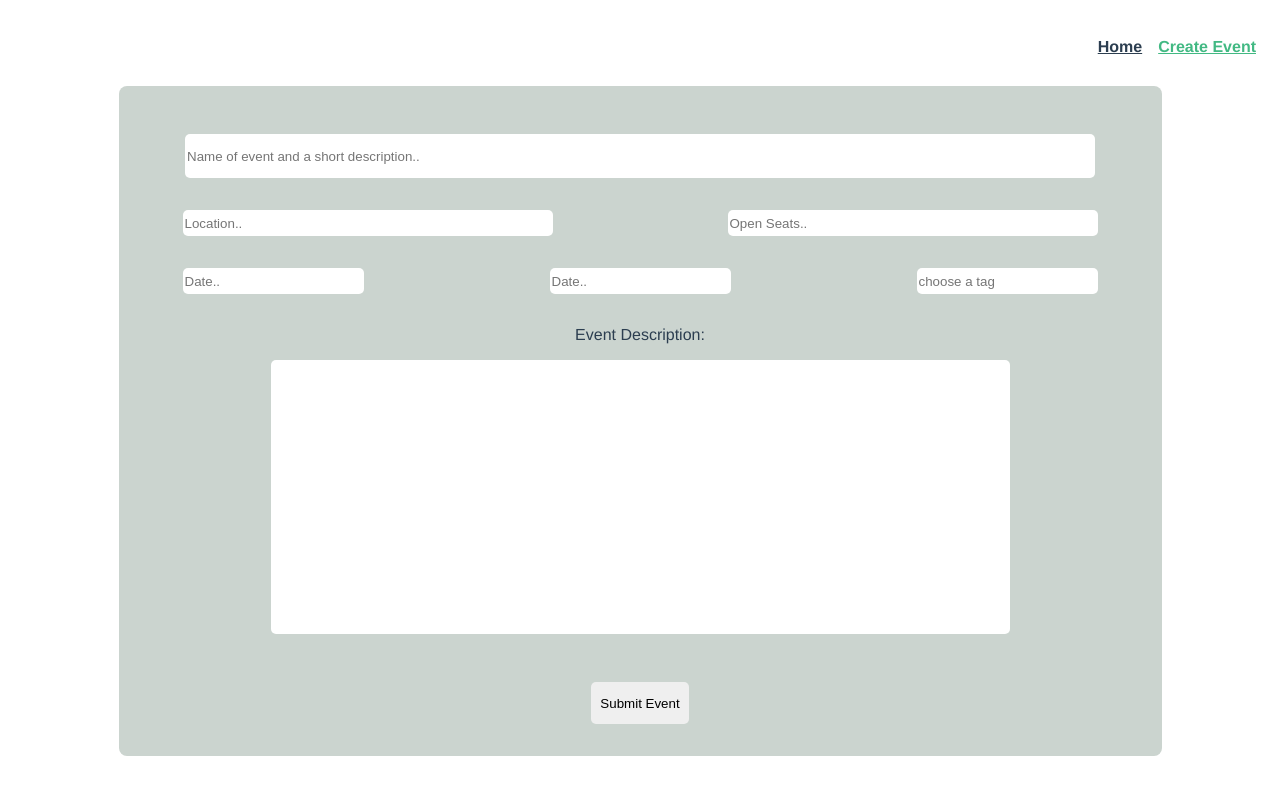
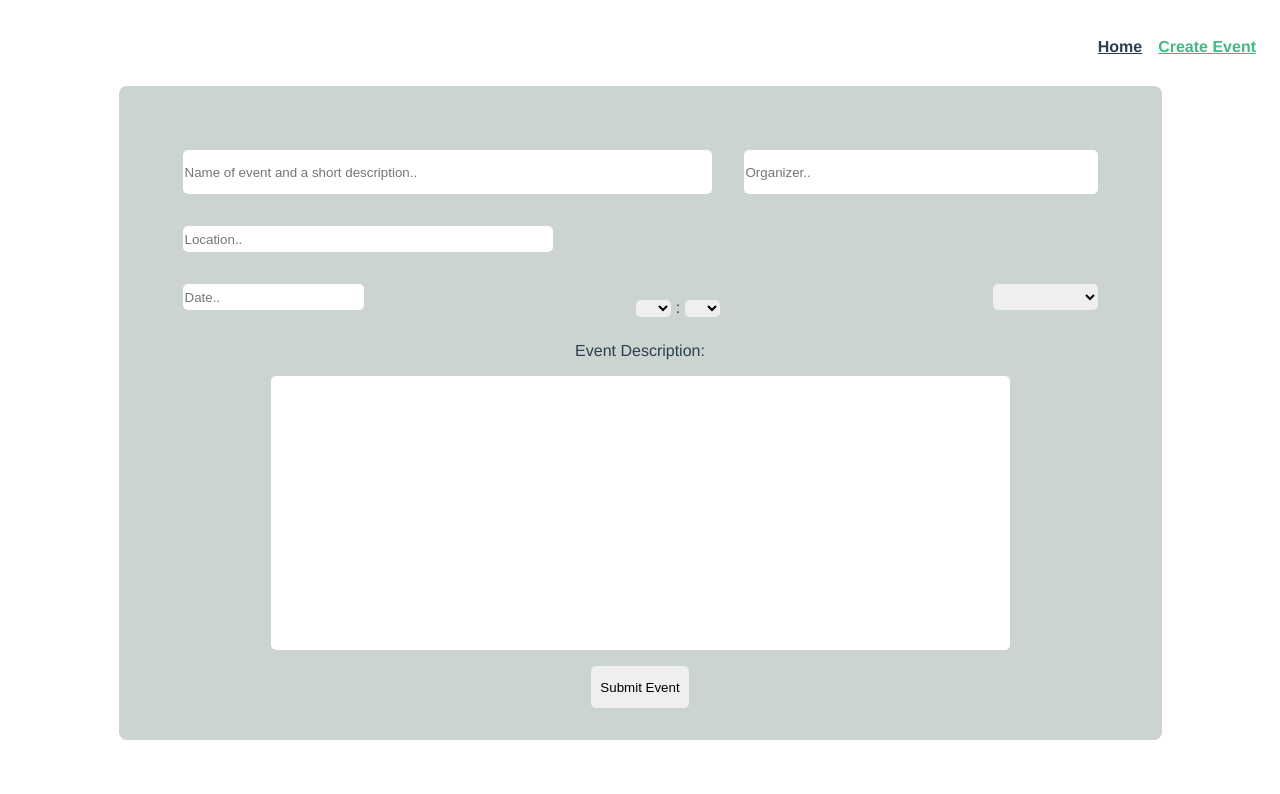
Before and after one commit to Synnerax/meetups-projekt, a Vue app: page /#/create-event in a window 1280 px wide. Shown: the top 794 px of the page. Built offline with nearby package versions, Linux system fonts and the light colour scheme; no server answers.

Commit message:
refactored test and changed data values sent to jsonbin.io

```diff
--- a/src/App.vue
+++ b/src/App.vue
@@ -1,11 +1,11 @@
 <template>
   <div id="nav">
     <div class="align-right">
-    <router-link to="/">Home</router-link>
+    <router-link to="/" @click="getEventDataArray">Home</router-link>
     <router-link to="/create-event">Create Event </router-link>
     </div>
   </div>
-  <router-view />
+  <router-view :eventsArray="eventsArray"/>
 </template>
 
 <script>
@@ -15,6 +15,30 @@ export default {
     return {
       eventsArray: []
     }
+  },
+  methods: {
+    async getEventDataArray() {
+      let settings = {
+        headers: {
+            'Content-Type': 'application/json',
+            'X-Master-Key': '$2b$10$IQutUOnIDU5m1VTI.4PzQ.M1ZzdQ4Q/XZzMz/MT7RKqX8oHx3k0pu',
+            'X-Bin-Versioning': 'false'
+        }
+      }
+      try{
+      let resp = await fetch(`https://api.jsonbin.io/v3/b/6038c7059342196a6a687d55/latest`, settings)
+      let data = await resp.json()
+
+      this.eventsArray = await data.record.events
+      console.log(data)
+      }
+      catch(err){
+        console.error(err)
+      }
+    }
+  },
+  mounted() {
+    this.getEventDataArray()
   }
 }
 </script>
--- a/src/components/EventCard.vue
+++ b/src/components/EventCard.vue
@@ -3,7 +3,8 @@
       <img src="https://source.unsplash.com/random/224x124" class="card-img" alt="">
       <div class="date-time-container">
         <span class="card-date">{{eventInfo.date}}, </span>
-        <span class="card-time">{{eventInfo.time}}</span>
+        <span class="card-time">{{eventInfo.time.hour}}:</span>
+        <span class="card-time">{{eventInfo.time.minute}} {{eventInfo.time.abbreviation}}</span>
       </div>
       <h3 class="card-title">{{eventInfo.title}}</h3>
       <p class="card-organizer">{{eventInfo.organizer}}</p>
--- a/src/router/index.js
+++ b/src/router/index.js
@@ -15,6 +15,11 @@ const routes = [
     // which is lazy-loaded when the route is visited.
     component: () => import(/* webpackChunkName: "about" */ '../views/CreateEvent.vue')
   },
+  {
+    path: '/event-info/:id',
+    name: 'event-info',
+    component: () => import('../views/InfoPage.vue')
+  }
 
 ]
 
--- a/src/views/CreateEvent.vue
+++ b/src/views/CreateEvent.vue
@@ -1,49 +1,190 @@
 <template>
   <section>
-      <form action="">
-          <input type="text" class="event-input-title" placeholder="Name of event and a short description..">
+      <section class="form">
+          <section class="top-section">
+          <input type="text" class="event-input-title" v-model="event.title" placeholder="Name of event and a short description..">
+          <input type="text" class="event-input-organizer" placeholder="Organizer.." v-model="event.organizer">
+          </section>
 
           <section class="first-middle-section">
-          <input type="text" class="event-input-location" placeholder="Location..">
-          <input type="text" class="event-input-seats" placeholder="Open Seats..">
+          <input type="text" class="event-input-location" v-model="event.location" placeholder="Location..">
+
           </section>
 
           <section class="second-middle-section">
-            <input type="text" class="event-input-date" placeholder="Date..">
-            <input type="text" class="event-input-time" placeholder="Date..">
+            <input type="text" class="event-input-date" v-model="event.date" placeholder="Date..">
+            <section class="event-input-time">
+                <select name="time-hour" id="time-hour" v-model="event.time.hour">
+                    <option value="00">00</option>
+                    <option value="01">01</option>
+                    <option value="02">02</option>
+                    <option value="03">03</option>
+                    <option value="04">04</option>
+                    <option value="05">05</option>
+                    <option value="06">06</option>
+                    <option value="07">07</option>
+                    <option value="08">08</option>
+                    <option value="09">09</option>
+                    <option value="10">10</option>
+                    <option value="11">11</option>
+                    <option value="12">12</option>
+                    <option value="13">13</option>
+                    <option value="14">14</option>
+                    <option value="15">15</option>
+                    <option value="16">16</option>
+                    <option value="17">17</option>
+                    <option value="18">18</option>
+                    <option value="19">19</option>
+                    <option value="20">20</option>
+                    <option value="21">21</option>
+                    <option value="22">22</option>
+                    <option value="23">23</option>
+                </select>
+                :
+                <select name="time-minute" id="time-minute" class="" v-model="event.time.minute">
+                    <option value="00">00</option>
+                    <option value="05">05</option>
+                    <option value="10">10</option>
+                    <option value="15">15</option>
+                    <option value="20">20</option>
+                    <option value="25">25</option>
+                    <option value="30">30</option>
+                    <option value="35">35</option>
+                    <option value="40">40</option>
+                    <option value="45">45</option>
+                    <option value="50">50</option>
+                    <option value="55">55</option>
+
+                </select>
+            </section>
+
             <!-- should be a option to choose from am and pm
-            <input type="text" class="am-pm">
+            <input type="text" class="am-pm" v-model="event.timeAbbreviation">
             -->
-            <input type="text" class="event-input-tag" placeholder="choose a tag">
+            <select name="tag-selector" id="tag-selector" class="event-input-tag" v-model="event.tag">
+                <option value="Music Festival">Music Festival</option>
+                <option value="Science">Science</option>
+                <option value="Culture">Culture</option>
+            </select>
           </section>
 
         <section class="description-section">
-            <label for="w3review">Event Description:</label>
-            <textarea class="event-input-description" name="description" rows="18" cols="90">
+            <label for="description">Event Description:</label>
+            <textarea class="event-input-description" v-model="event.description" name="description" rows="18" cols="90">
             </textarea>
         </section>
 
-        <button>Submit Event</button>
-      </form>
+        <button id="create-event" @click="pushToEventsArray">Submit Event</button>
+      </section>
   </section>
 </template>
 
 <script>
 export default {
     name: "Create-Event",
+    data() {
+        return {
+            eventsArray: [],
+            event: {
+                id: "",
+                organizer: "",
+                title: "",
+                location: "",
+                description: "",
+                date: "",
+                time: {
+                    hour: "",
+                    minute: "",
+                    abbreviation: ""
+                },
+                tag: "",
+                eventOver: false
+            }
+    }
+    },
+    methods: {
+        async pushToEventsArray() {
+
+        await this.getEventDataArray()
+
+        let event = this.event
+
+        await this.eventsArray.push(event)
+
+        let updatedArray = this.eventsArray
+        let req = new XMLHttpRequest();
+
+        req.onreadystatechange = () => {
+            if (req.readyState == XMLHttpRequest.DONE) {
+                console.log(req.responseText);
+            }
+        };
+
+        req.open("PUT", "https://api.jsonbin.io/v3/b/6038c7059342196a6a687d55/", true);
+        req.setRequestHeader("Content-Type", "application/json");
+        req.setRequestHeader("X-Master-Key", "$2b$10$IQutUOnIDU5m1VTI.4PzQ.M1ZzdQ4Q/XZzMz/MT7RKqX8oHx3k0pu");
+        req.send(JSON.stringify({events: updatedArray}));
+        }
+/*
+        let event = this.event
+
+        console.log(event)
+        let settings = {
+            headers: {
+                method: 'PUT',
+                body: JSON.stringify(event),
+                'Content-Type': 'application/json',
+                'X-Master-Key': '$2b$10$IQutUOnIDU5m1VTI.4PzQ.M1ZzdQ4Q/XZzMz/MT7RKqX8oHx3k0pu',
+                'X-Bin-Versioning': 'false'
+            }
+        }
+        try{
+        console.log(this.event)
+        let resp = await fetch(`https://api.jsonbin.io/v3/b/60355a8d0866664b10820263/`, settings)
+        let data = await resp.json()
+
+        console.log(data)
+        }
+        catch(err){
+            console.error(err)
+        }
+
+    }
+    */,
+   async getEventDataArray() {
+      let settings = {
+        headers: {
+            'Content-Type': 'application/json',
+            'X-Master-Key': '$2b$10$IQutUOnIDU5m1VTI.4PzQ.M1ZzdQ4Q/XZzMz/MT7RKqX8oHx3k0pu',
+            'X-Bin-Versioning': 'false'
+        }
+      }
+      try{
+      let resp = await fetch(`https://api.jsonbin.io/v3/b/6038c7059342196a6a687d55/latest`, settings)
+      let data = await resp.json()
+
+      this.eventsArray = data.record.events
+      this.event.id = this.eventsArray.length + 1
+      console.log(data)
+      }
+      catch(err){
+        console.error(err)
+      }
+    }
+    }
 
 }
 </script>
 
 <style>
 
-form  * {
+.form  * {
     margin-top: 1rem;
     border-radius: 5px;
     border: none;
 
 }
-form {
+.form {
     background: rgb(203, 212, 207);
     border-radius: 8px;
     min-width: 200px;
@@ -52,9 +193,18 @@ form {
     padding: 2rem 4rem;
 
 }
+
+.top-section {
+    display: flex;
+}
 .event-input-title {
-    width: 99%;
+    width: 60%;
     height: 42px;
+    margin-right: 2rem;
+}
+
+.event-input-organizer {
+    width: 40%;
 }
 
 .first-middle-section {
@@ -68,7 +218,7 @@ form {
 }
 
 .event-input-seats {
-    width: 40%;
+    width: 20%;
 }
 
 .second-middle-section {
@@ -100,6 +250,8 @@ button {
     width: 450px;
     height: 200px;
 }
+*/
 
-*/
+
+
 </style>
--- a/src/views/Home.vue
+++ b/src/views/Home.vue
@@ -5,7 +5,7 @@
       <h1 class="section-header">Events</h1>
       <section class="event-list">
 
-      <EventCard v-for="eventInfo in eventsArray" :key="eventInfo.id" :eventInfo="eventInfo"></EventCard>
+      <EventCard @click="goTo(eventInfo.id)" :eventsArray="eventsArray" v-for="eventInfo in eventsArray" :key="eventInfo.id" :eventInfo="eventInfo"></EventCard>
       </section>
     </section>
   </div>
@@ -17,40 +17,21 @@ import EventCard from '@/components/EventCard.vue'
 
 export default {
   name: 'Home',
-  data() {
-    return {
-      eventsArray: []
-    }
+  props: {
+    eventsArray: Array
   },
   components: {
     SearchField,
     EventCard
   },
   methods: {
-    async getEventDataArray() {
-      let settings = {
-        headers: {
-            'Content-Type': 'application/json',
-            'X-Master-Key': '$2b$10$IQutUOnIDU5m1VTI.4PzQ.M1ZzdQ4Q/XZzMz/MT7RKqX8oHx3k0pu',
-            'X-Bin-Versioning': 'false'
-        }
-      }
-      try{
-      let resp = await fetch(`https://api.jsonbin.io/v3/b/60355a8d0866664b10820263/latest`, settings)
-      let data = await resp.json()
-
-      this.eventsArray = await data.record.Events
-      console.log(data)
-      }
-      catch(err){
-        console.error(err)
-      }
+      goTo(id) {
+      this.$router.push(`/event-info/${id}`);
     }
   },
   mounted() {
     //this.$nextTick(() => {
       console.log("i was created")
-      this.getEventDataArray()
     //})
   }
 }
```
Also changed, not shown: 1 other file (tests, documents, lock files or other folders).
